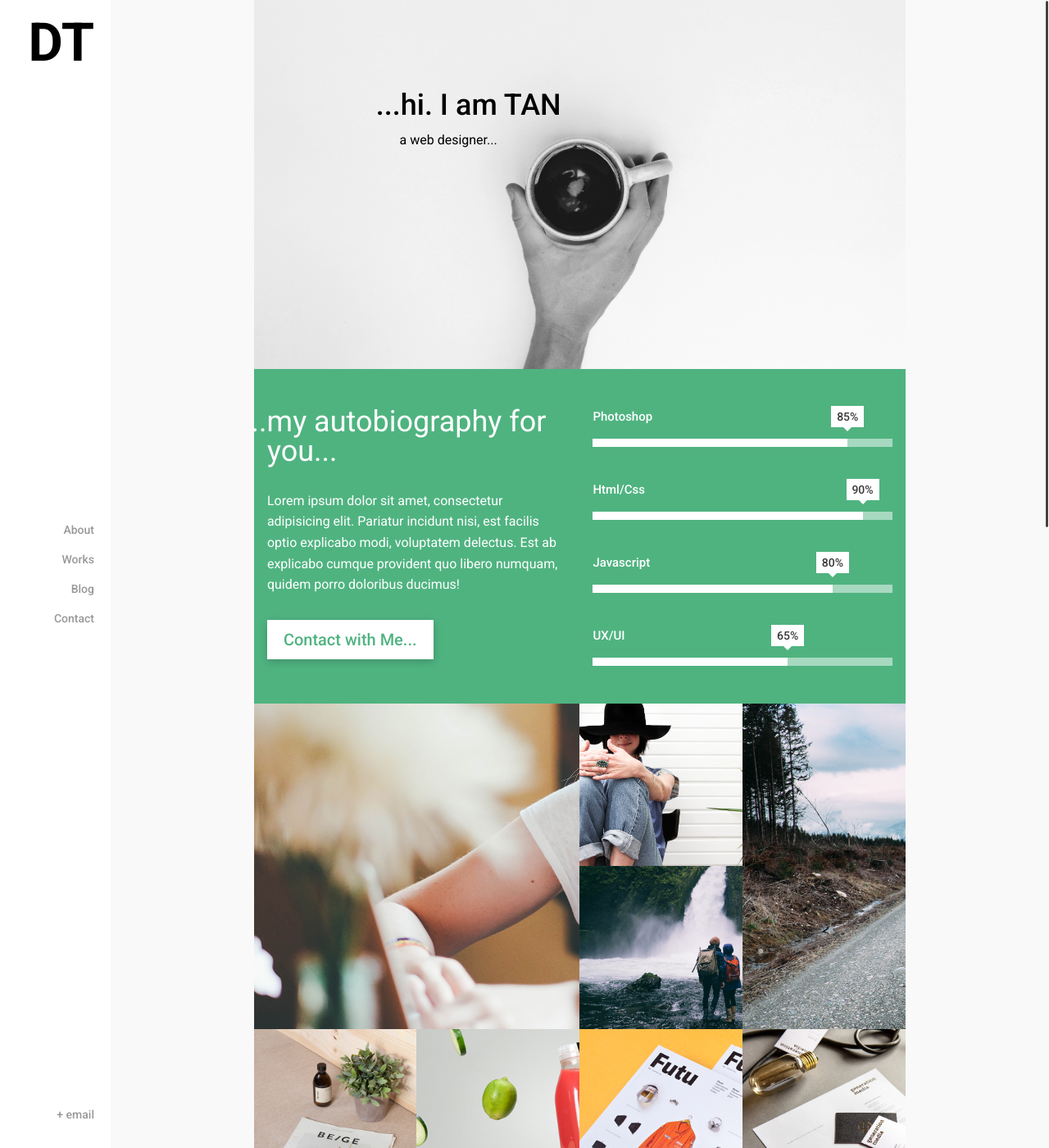
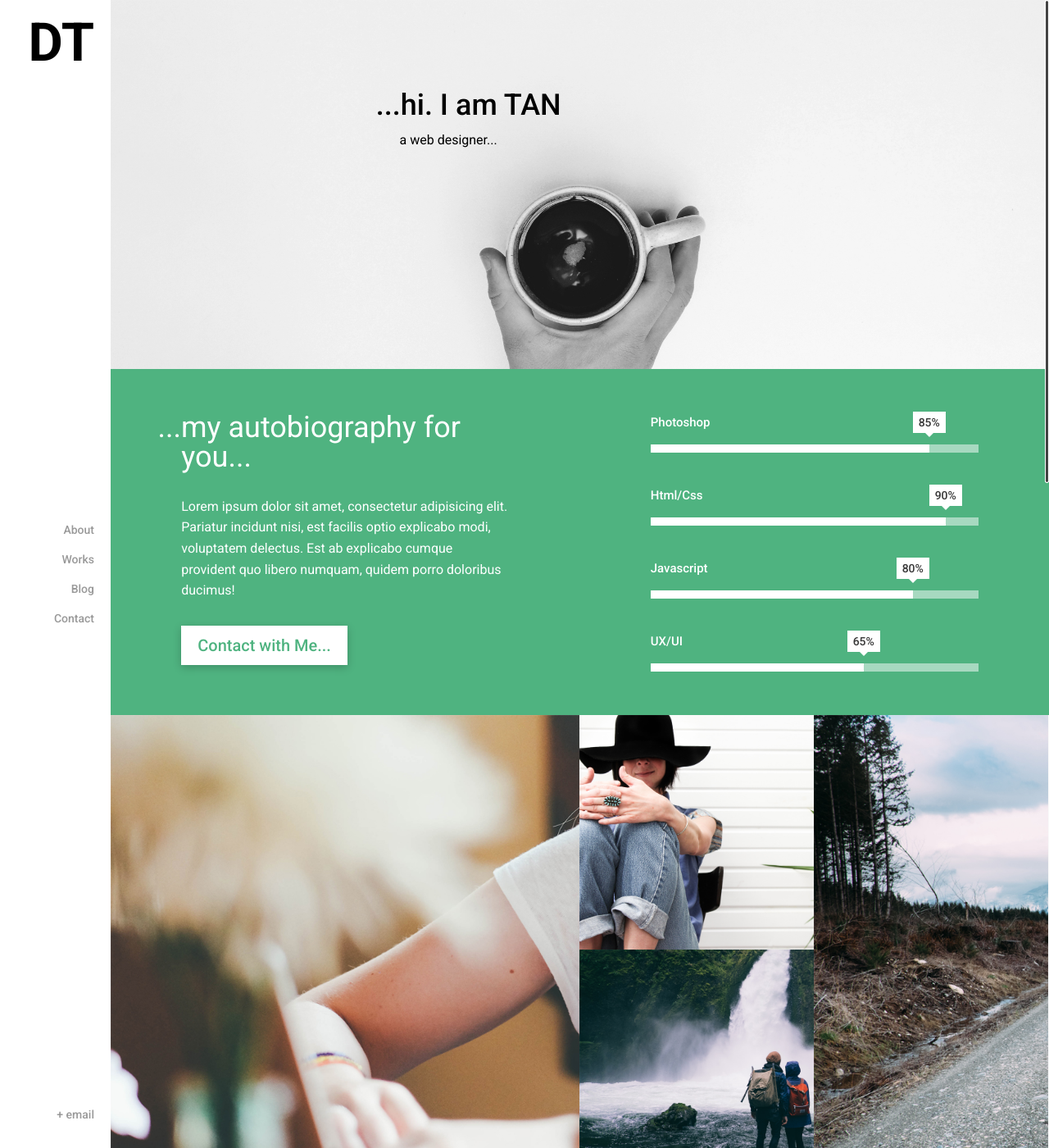
Before and after one commit to ginpro/ginpro.github.io, a Jekyll site: the page built from index.html, in a window 1280 px wide and 1400 px high. Shown: the whole window at 82% size. Built offline with Jekyll 4.4.1, drawn with Linux system fonts in a browser that asks for light colours; nearby versions of some CDN libraries.

Commit message:
fixed css

```diff
--- a/_sass/_post-detail.scss
+++ b/_sass/_post-detail.scss
@@ -1,12 +1,3 @@
-.page-content {
-  .wrapper {
-    with: 100%;
-    max-width: 960px;
-    margin: auto;
-    padding: 0 15px;
-  }
-}
-
 .footer-post {
   height: 45px;
   line-height: 45px;
```
